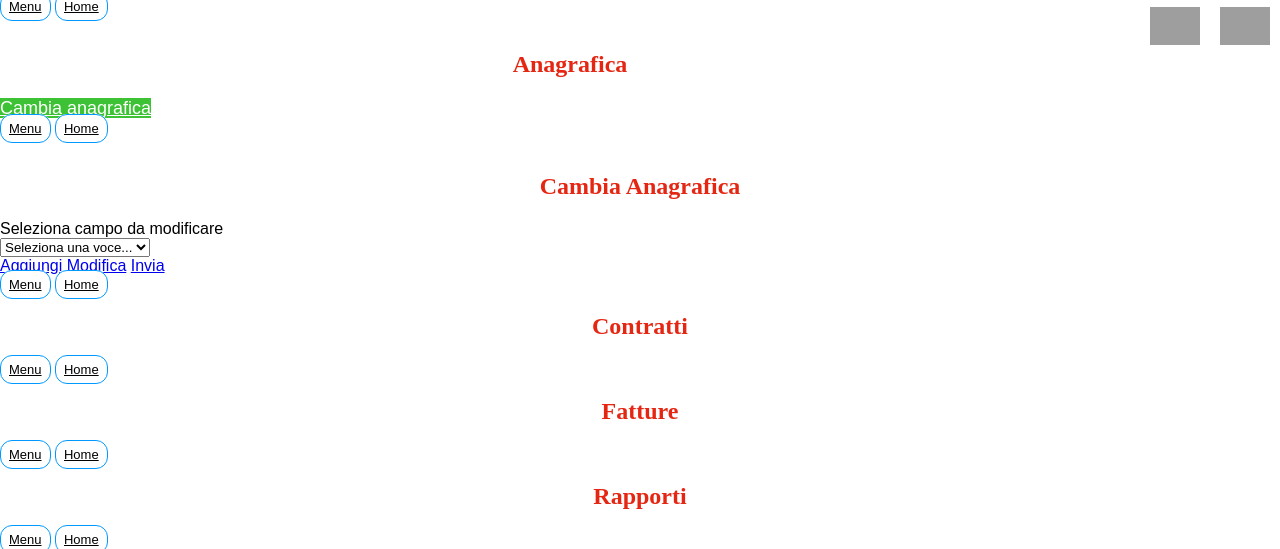
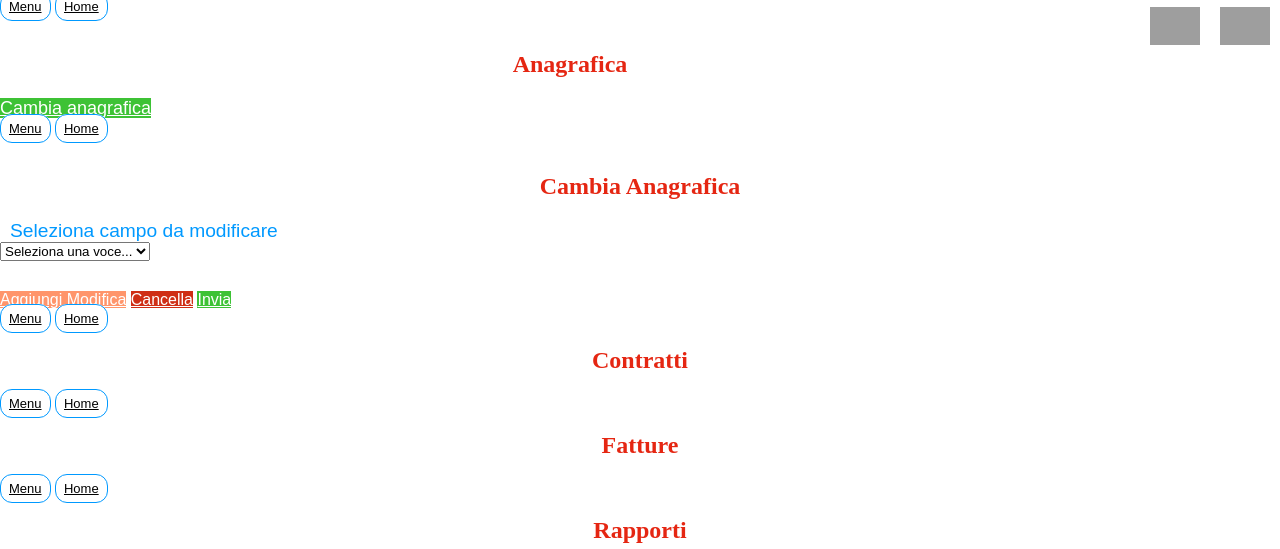
Before and after one commit to danigit/Asso, a PHP site: page /content.php in a window 1280 px wide. Shown: the part 2183-2732 px from the top of the page. Run offline with PHP 8.4, Linux system fonts and the light colour scheme; the visitor is signed in with stand-in values (Sample User, id 1); some libraries are stand-ins or nearby versions; grey boxes are pictures that could not be loaded.

Commit message:
implementato il cambio anagrafica con la spedizione email

```diff
--- a/www/content.php
+++ b/www/content.php
@@ -122,7 +122,7 @@
             <div data-role="content" class="anagrafica-padding">
                 <h1 class="red-text philosopher-font header-page-title">Cambia Anagrafica</h1>
                 <div class="ui-field-contain">
-                    <label for="exampleFormControlSelect1">Seleziona campo da modificare</label>
+                    <label for="changeAnagraficaSelection" class="cambio-anagrafica-form-label">Seleziona campo da modificare</label>
                     <div id="cambioAnagraficaForm">
                         <select id="changeAnagraficaSelection">
                             <option>Seleziona una voce...</option>
@@ -130,12 +130,16 @@
                     </div>
                 </div>
                 <div id="valoreAnagrafica"></div>
-                <div>
+                <div id="cambioAnagraficaValoriInseriti">
                     <ul id="cambiaAnagraficaList" data-role="listview" data-inset="true" class="anagrafica-list-margin">
                     </ul>
                 </div>
-                <a href="#" id="aggiungiModifica" data-role="button" data-inline="true">Aggiungi Modifica</a>
-                <a href="#" id="inviaCambioAnagraficaDati" data-role="button" data-inline="true">Invia</a>
+                <div id="cambioAnagraficaMessaggioErrore"></div>
+                <div class="cambio-anagrafica-buttons">
+                    <a href="#" id="aggiungiModifica" data-role="button" data-inline="true">Aggiungi Modifica</a>
+                    <a href="#" id="cancellaModifica" data-role="button" data-inline="true">Cancella</a>
+                    <a href="#" id="inviaCambioAnagraficaDati" data-role="button" data-inline="true">Invia</a>
+                </div>
             </div>
         </div>
 
--- a/www/css/custom.css
+++ b/www/css/custom.css
@@ -1,5 +1,6 @@
-.ui-input-text{
-    margin-bottom: 40px!important;
+
+.ui-field-contain{
+    border: none!important;
 }
 
 .ui-input-btn{
@@ -38,6 +39,11 @@
 .ui-collapsible-content{
     padding: 0!important;
     border: none!important;
+}
+
+#valoreAnagrafica form div{
+    margin: 0!important;
+    width: 100% !important;
 }
 
 .ui-input-text{
@@ -326,3 +332,43 @@
 .anagrafica-list-margin{
     margin: auto auto 0 auto!important;
 }
+
+.cambio-anagrafica-form-label{
+    color: #0099FF;
+    padding: 10px;
+    text-align: center;
+    font-size: larger;
+}
+
+.cambio-anagrafica-buttons{
+    margin-top: 30px;
+}
+
+.white-text{
+    color: #ffffff;
+}
+
+#aggiungiModifica{
+    width: 40%;
+    margin: 0;
+    background-color: #FF956B;
+    color: #ffffff;
+}
+
+#cancellaModifica{
+    width: 39%;
+    margin: 0;
+    background-color: #CF2E15;
+    color: #ffffff;
+}
+
+#inviaCambioAnagraficaDati{
+    width: 90%;
+    margin: 5px 0 0 0;
+    background-color: #3dc235;
+    color: #ffffff;
+}
+
+#cambiaAnagraficaList{
+    box-shadow: none;
+}
```
Also changed, not shown: www/js/change-anagrafica.js (+52 -7 lines).
